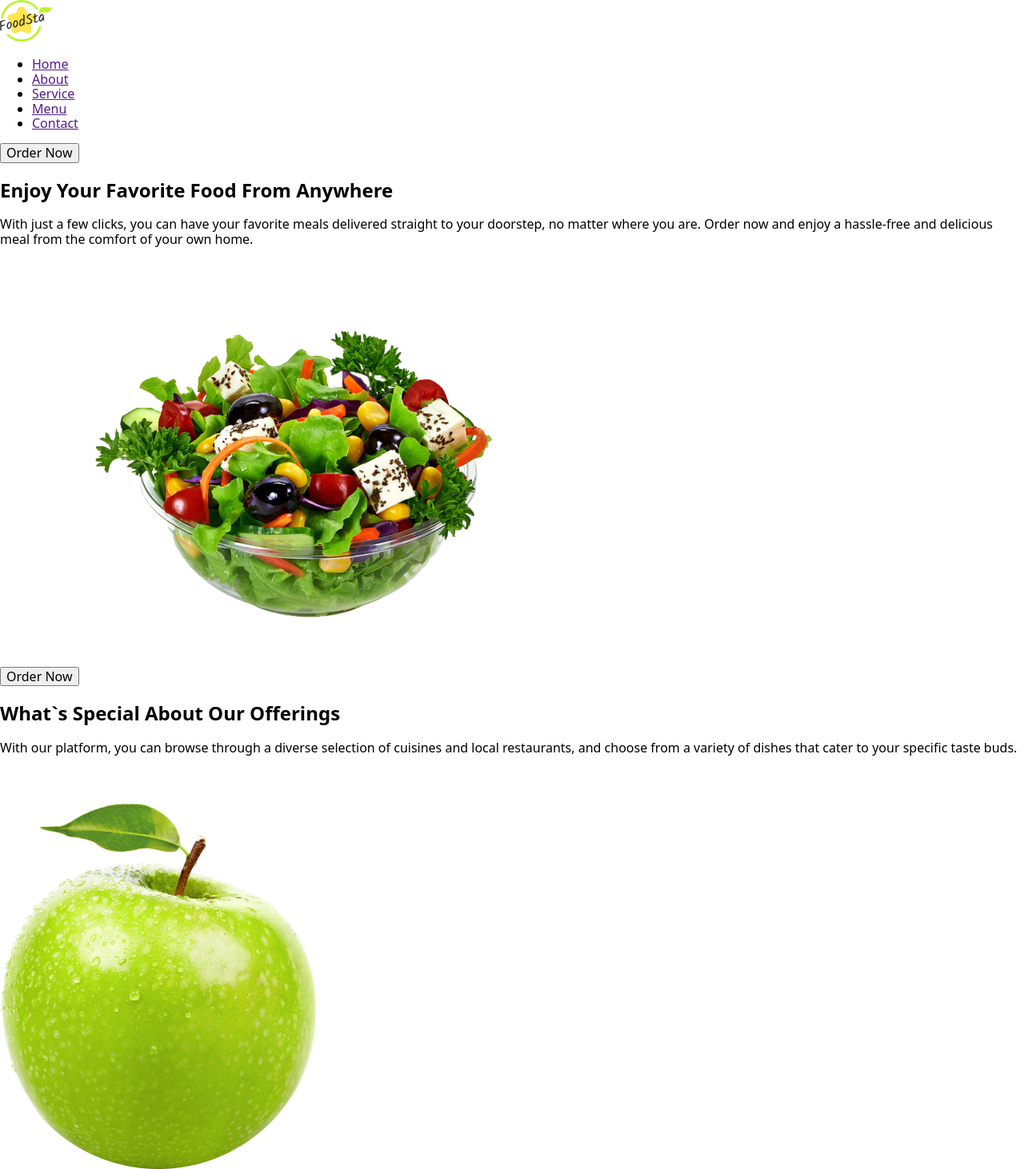
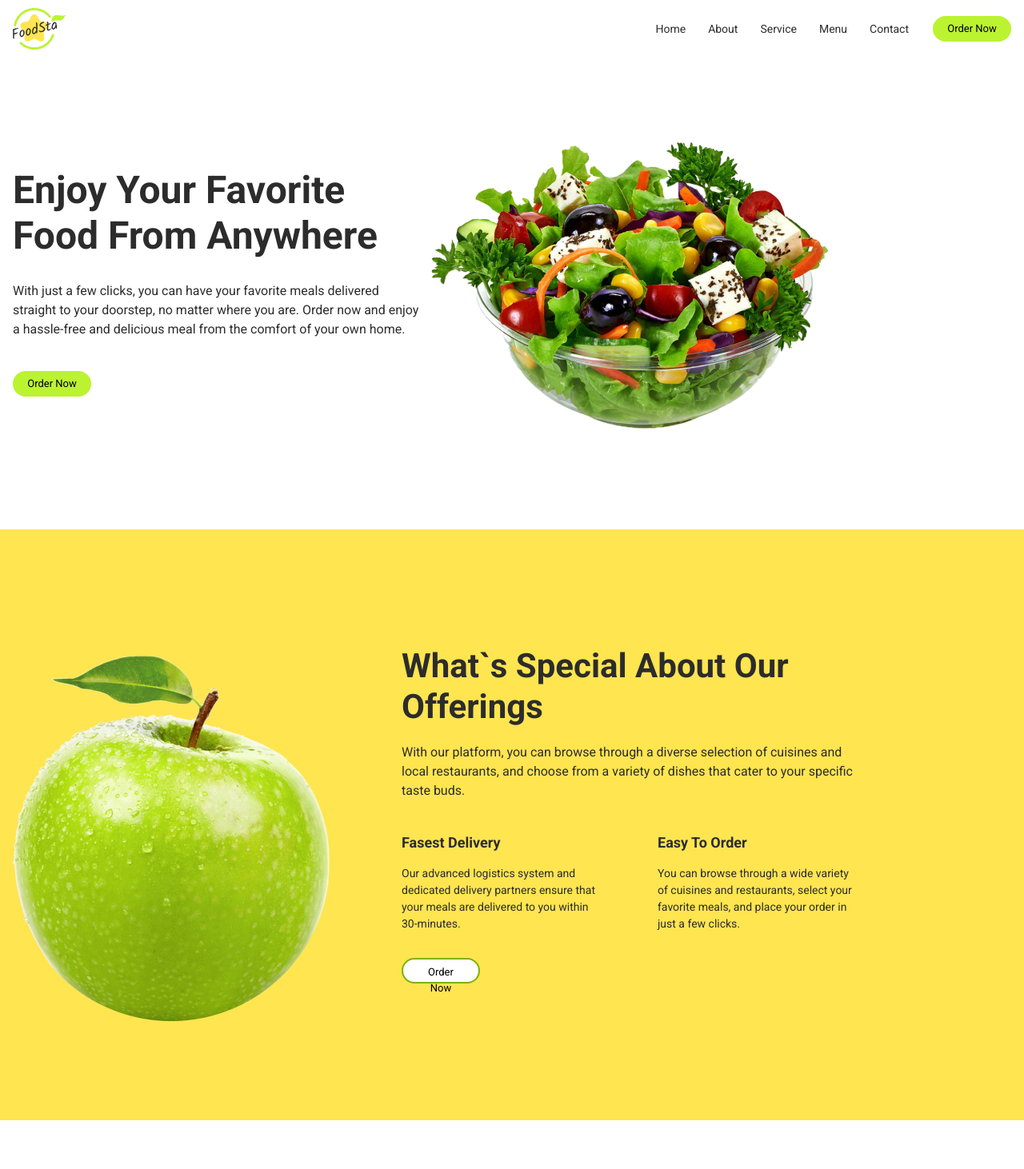
Before and after one commit to Mikhael-Yakymets/food-delivery-GoIT, a plain HTML site: page index.html in a window 1280 px wide. Shown: the top 1462 px of the page at 80% size. Drawn offline with nearby package versions, Linux system fonts and the light colour scheme.

Commit message:
practice lesson 2

```diff
--- a/css/styles.css
+++ b/css/styles.css
@@ -0,0 +1,171 @@
+a {
+  text-decoration: none;
+}
+ul {
+  list-style: none;
+  padding: 0;
+  margin: 0;
+}
+
+h1,
+h2,
+h3,
+p {
+  margin: 0;
+}
+
+img {
+  display: block;
+}
+
+body {
+  font-family: 'Roboto', sans-serif;
+  color: #2c2c2c;
+}
+
+.container {
+  max-width: 1280px;
+  margin: 0 auto;
+  padding: 0 16px;
+}
+
+.header {
+}
+.header-logo {
+  margin-right: auto;
+}
+.header-nav {
+  margin-right: 30px;
+}
+.header-nav-list {
+  display: flex;
+  gap: 28px;
+}
+.header-nav-list-item {
+}
+.header-nav-list-item-link {
+  font-size: 14px;
+  color: #2c2c2c;
+  display: block;
+  padding: 28px 0;
+}
+
+.header-nav-list-item-link:hover,
+:focus {
+  font-weight: 700;
+  text-decoration: underline;
+  color: #bbf330;
+}
+.main-btn {
+  border-radius: 30px;
+  padding: 6px 17px;
+  width: 98px;
+  height: 32px;
+  font-weight: 500;
+  font-size: 13px;
+  line-height: 1.5;
+  border: none;
+  cursor: pointer;
+  background: #bbf330;
+}
+.header-container {
+  display: flex;
+  align-items: center;
+}
+
+.section-hero {
+  padding-top: 16px;
+  padding-bottom: 46px;
+}
+.container {
+}
+.section-hero-title {
+  font-size: 48px;
+  line-height: 1.2;
+  margin-bottom: 28px;
+}
+.section-hero-text {
+  line-height: 1.5;
+  margin-bottom: 40px;
+}
+.main-btn {
+}
+.hero-container {
+  display: flex;
+  align-items: center;
+}
+
+.hero-wrapper {
+  max-width: 511px;
+}
+
+.section-offerings {
+  padding-top: 113px;
+  padding-bottom: 124px;
+  background: #ffe550;
+}
+.section-offerings .container {
+  display: flex;
+  align-items: center;
+  gap: 90px;
+}
+
+.offering-wrapper {
+  max-width: 573px;
+}
+
+.section-offerings-title {
+  font-size: 42px;
+  line-height: 1.2;
+  margin-bottom: 20px;
+}
+.section-offerings-text {
+  line-height: 1.5;
+  margin-bottom: 40px;
+}
+.section-offerings-list {
+  display: flex;
+  gap: 67px;
+  margin-bottom: 32px;
+}
+.section-offerings-list-item {
+  width: calc((100% - 67px) / 2);
+}
+.section-offerings-list-item-title {
+  font-size: 18px;
+  line-height: 1.4;
+  margin-bottom: 16px;
+}
+.section-offerings-list-item-text {
+  font-size: 14px;
+  line-height: 1.5;
+}
+.section-offerings-btn {
+  border: 2px solid #7eb101;
+  background-color: #fff;
+}
+
+.section-favorites {
+  padding-top: 120px;
+  padding-bottom: 101px;
+}
+.container {
+}
+.section-favorites-title {
+  font-size: 42px;
+  text-align: center;
+}
+.section-favorites-text {
+  text-align: center;
+  margin-bottom: 40px;
+}
+.section-favorites-list {
+  display: flex;
+  flex-wrap: wrap;
+  gap: 32px;
+}
+.section-favorites-list-item {
+  width: calc((100% - 24px) 3);
+}
+.section-favorites-list-item-link {
+}
--- a/index.html
+++ b/index.html
@@ -4,6 +4,12 @@
     <meta charset="UTF-8" />
     <meta name="viewport" content="width=device-width, initial-scale=1.0" />
     <title>Food Delivery</title>
+    <link rel="preconnect" href="https://fonts.googleapis.com" />
+    <link rel="preconnect" href="https://fonts.gstatic.com" crossorigin />
+    <link
+      href="https://fonts.googleapis.com/css2?family=Roboto:wght@400;700&display=swap"
+      rel="stylesheet"
+    />
     <!-- #region connection Normalize browsers' default style -->
     <link
       rel="stylesheet"
@@ -17,7 +23,8 @@
   </head>
   <body>
     <!-- #region Header -->
-    <header>
+    <header class="header">
+      <div class="container header-container">
         <a class="header-logo" href="./index.html"
           ><img src="./images/logo.svg" alt="logo" width="66" height="52"
         /></a>
@@ -40,22 +47,26 @@
             </li>
           </ul>
         </nav>
-      <button class="header-btn" type="button">Order Now</button>
+        <button class="main-btn" type="button">Order Now</button>
+      </div>
     </header>
     <!-- #endregion Header -->
     <main>
       <!-- #region Section1 Hero -->
       <section class="section-hero">
+        <div class="container hero-container">
+          <div class="hero-wrapper">
             <h1 class="section-hero-title">
               Enjoy Your Favorite Food From Anywhere
             </h1>
             <p class="section-hero-text">
               With just a few clicks, you can have your favorite meals delivered
               straight to your doorstep, no matter where you are. Order now and
-          enjoy a hassle-free and delicious meal from the comfort of your own
-          home.
+              enjoy a hassle-free and delicious meal from the comfort of your
+              own home.
             </p>
-        <button class="section-hero-btn" type="button">Order Now</button>
+            <button class="main-btn" type="button">Order Now</button>
+          </div>
           <img src="" alt="" />
           <img
             src="./images/section_hero/salat.png"
@@ -63,27 +74,32 @@
             width="528"
             height="528"
           />
+        </div>
       </section>
       <!-- #endregion Section1 Hero -->
       <!-- #region Section2 Offerings -->
       <section class="section-offerings">
-        <h2 class="section-offerings-title">
-          What`s Special About Our Offerings
-        </h2>
-        <p class="section-offerings-text">
-          With our platform, you can browse through a diverse selection of
-          cuisines and local restaurants, and choose from a variety of dishes
-          that cater to your specific taste buds.
-        </p>
+        <div class="container">
           <img
             src="./images/section_offerings/aple.png"
             alt="Green Apple"
             width="396"
             height="502"
           />
+          <div class="offering-wrapper">
+            <h2 class="section-offerings-title">
+              What`s Special About Our Offerings
+            </h2>
+            <p class="section-offerings-text">
+              With our platform, you can browse through a diverse selection of
+              cuisines and local restaurants, and choose from a variety of
+              dishes that cater to your specific taste buds.
+            </p>
             <ul class="section-offerings-list">
               <li class="section-offerings-list-item">
-            <h3 class="section-offerings-list-item-title">Fasest Delivery</h3>
+                <h3 class="section-offerings-list-item-title">
+                  Fasest Delivery
+                </h3>
                 <p class="section-offerings-list-item-text">
                   Our advanced logistics system and dedicated delivery partners
                   ensure that your meals are delivered to you within 30-minutes.
@@ -92,17 +108,22 @@
               <li class="section-offerings-list-item">
                 <h3 class="section-offerings-list-item-title">Easy To Order</h3>
                 <p class="section-offerings-list-item-text">
-              You can browse through a wide variety of cuisines and restaurants,
-              select your favorite meals, and place your order in just a few
-              clicks.
+                  You can browse through a wide variety of cuisines and
+                  restaurants, select your favorite meals, and place your order
+                  in just a few clicks.
                 </p>
               </li>
             </ul>
-        <button class="section-offerings-btn" type="button">Order Now</button>
+            <button class="section-offerings-btn main-btn" type="button">
+              Order Now
+            </button>
+          </div>
+        </div>
       </section>
       <!-- #endregion Section2 Offerings -->
       <!-- #region Section3 Favorites -->
       <section class="section-favorites">
+        <div class="container">
           <h2 class="section-favorites-title">Some of Our Favorites</h2>
           <p class="section-favorites-text">Looking for something delicious?</p>
           <ul class="section-favorites-list">
@@ -161,6 +182,7 @@
               /></a>
             </li>
           </ul>
+        </div>
       </section>
       <!-- #endregion Section3 Favorites -->
       <!-- #region Section4 Comments -->
```
Lines whose indentation alone changed are shown as unchanged.
